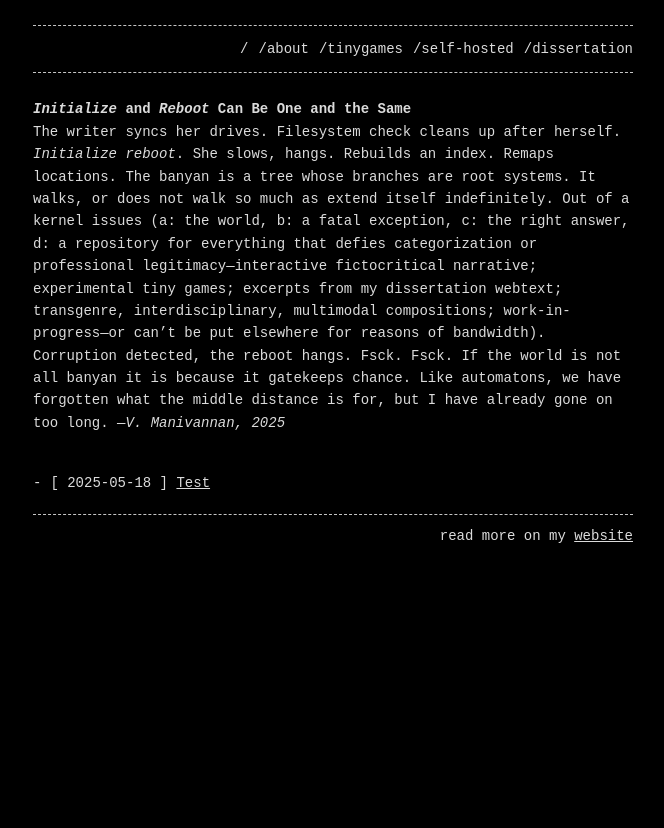
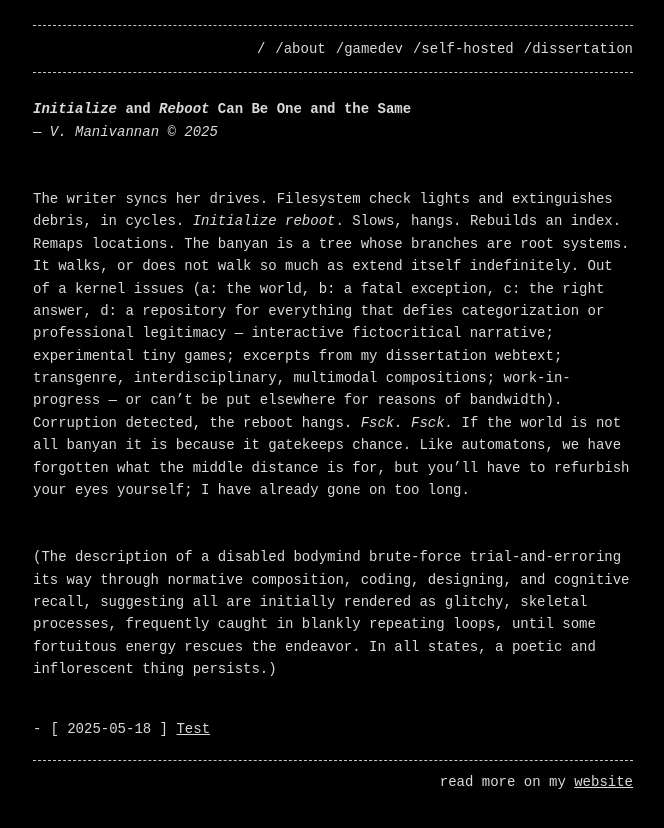
Before and after one commit to visforvali/visforvali.github.io, a Jekyll site: the page built from index.md, in a window 1280 px wide. Shown: the top 828 px of the page, without its empty margins (307-971 px from the left). Built offline with Jekyll 4.4.1, drawn with Linux system fonts in a browser that asks for light colours.

Commit message:
Content edits and page addition

```diff
--- a/_config.yml
+++ b/_config.yml
@@ -9,7 +9,7 @@ description: >- # this means to ignore newlines until "baseurl:"
 header_pages:
   - index.md
   - about.md
-  - tinygames.md
+  - gamedev.md
   - selfhost.md
   - diss.md
 
--- a/index.md
+++ b/index.md
@@ -5,5 +5,8 @@ permalink: /
 ---
 
 # _Initialize_ and _Reboot_ Can Be One and the Same
-
-The writer syncs her drives. Filesystem check cleans up after herself. _Initialize reboot_. She slows, hangs. Rebuilds an index. Remaps locations. The banyan is a tree whose branches are root systems. It walks, or does not walk so much as extend itself indefinitely. Out of a kernel issues (a: the world, b: a fatal exception, c: the right answer, d: a repository for everything that defies categorization or professional legitimacy&mdash;interactive fictocritical narrative; experimental tiny games; excerpts from my dissertation webtext; transgenre, interdisciplinary, multimodal compositions; work-in-progress&mdash;or can't be put elsewhere for reasons of bandwidth). Corruption detected, the reboot hangs. Fsck. Fsck. If the world is not all banyan it is because it gatekeeps chance. Like automatons, we have forgotten what the middle distance is for, but I have already gone on too long. &mdash;_V. Manivannan, 2025_
+&mdash; _V. Manivannan © 2025_
+\
+The writer syncs her drives. Filesystem check lights and extinguishes debris, in cycles. _Initialize reboot_. Slows, hangs. Rebuilds an index. Remaps locations. The banyan is a tree whose branches are root systems. It walks, or does not walk so much as extend itself indefinitely. Out of a kernel issues (a: the world, b: a fatal exception, c: the right answer, d: a repository for everything that defies categorization or professional legitimacy &mdash; interactive fictocritical narrative; experimental tiny games; excerpts from my dissertation webtext; transgenre, interdisciplinary, multimodal compositions; work-in-progress &mdash; or can't be put elsewhere for reasons of bandwidth). Corruption detected, the reboot hangs. _Fsck. Fsck._ If the world is not all banyan it is because it gatekeeps chance. Like automatons, we have forgotten what the middle distance is for, but you'll have to refurbish your eyes yourself; I have already gone on too long.
+\
+(The description of a disabled bodymind brute-force trial-and-erroring its way through normative composition, coding, designing, and cognitive recall, suggesting all are initially rendered as glitchy, skeletal processes, frequently caught in blankly repeating loops, until some fortuitous energy rescues the endeavor. In all states, a poetic and inflorescent thing persists.)
```
Also changed, not shown: gamedev.md (added, +11 -0 lines), tinygames.md (deleted, +0 -9 lines), uneasy-lies-the-head.md (added, +9 -0 lines).
